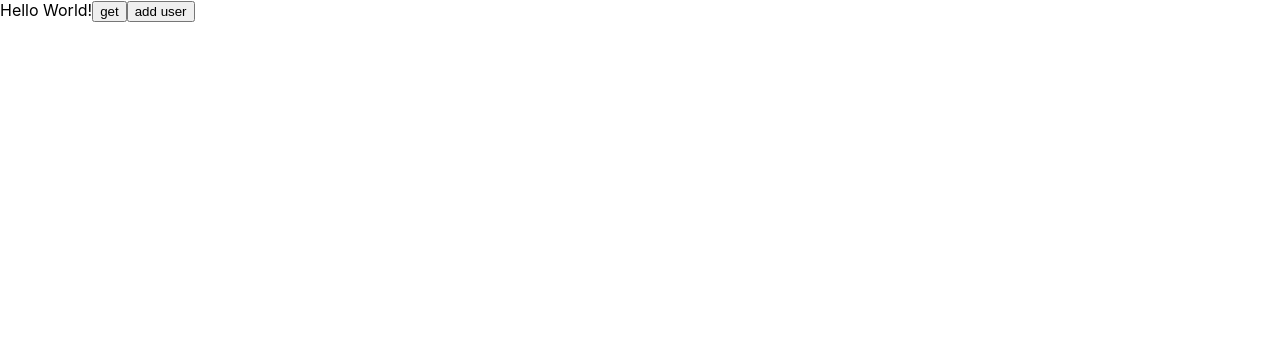
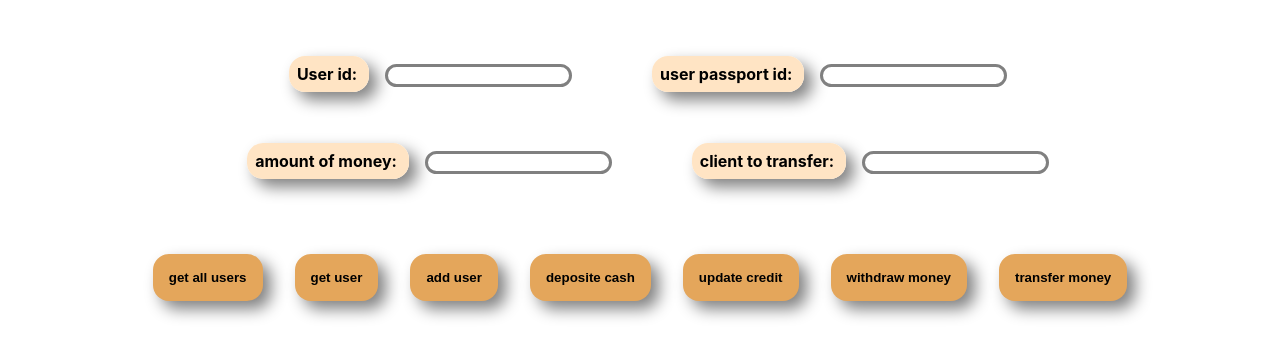
Before and after one commit to rajaaghanem/Bootcamp-mongodb-bank-API, a React (Create React App) app in the folder client/: page / in a window 1280 px wide. Shown: the top 358 px of the page. Built offline with nearby package versions, Linux system fonts and the light colour scheme.

Commit message:
add all axios functions

```diff
--- a/client/src/App.css
+++ b/client/src/App.css
@@ -1,38 +1,66 @@
-.App {
-  text-align: center;
+.app-container {
+  margin: 2rem;
 }
 
-.App-logo {
-  height: 40vmin;
-  pointer-events: none;
+.buttons-container {
+  display: flex;
+  margin: 2rem;
+  justify-content: center;
+  flex-wrap: wrap;
 }
 
-@media (prefers-reduced-motion: no-preference) {
-  .App-logo {
-    animation: App-logo-spin infinite 20s linear;
-  }
+.buttons-container button {
+  margin: 2rem;
+  margin: 1rem;
+  background-color: rgb(228, 166, 91);
+  padding: 1rem;
+  border-radius: 1rem;
+  text-align: center;
+  border: none;
+  cursor: pointer;
+  font-weight: bold;
+  box-shadow: 0.5rem 0.5rem 1rem grey;
 }
 
-.App-header {
-  background-color: #282c34;
-  min-height: 100vh;
+.inputs-container {
   display: flex;
-  flex-direction: column;
-  align-items: center;
+  /* margin: 2rem; */
+  flex-wrap: wrap;
   justify-content: center;
-  font-size: calc(10px + 2vmin);
-  color: white;
 }
 
-.App-link {
-  color: #61dafb;
+.inputs-container div {
+  margin: 2rem;
 }
 
-@keyframes App-logo-spin {
-  from {
-    transform: rotate(0deg);
-  }
-  to {
-    transform: rotate(360deg);
-  }
+.inputs-container label {
+  margin: 1rem;
+  background-color: bisque;
+  padding: 0.5rem;
+  border-radius: 1rem;
+  text-align: center;
+  font-weight: bold;
+  box-shadow: 0.5rem 0.5rem 1rem grey;
 }
+
+.inputs-container input {
+  border-radius: 1rem;
+  border: 0.2rem solid gray;
+}
+
+.card-container {
+  margin: 2rem;
+  text-align: center;
+  box-shadow: 0.5rem 0.5rem 1rem gray;
+  font-weight: bold;
+  width: 10rem;
+  height: 10rem;
+  background-color: beige;
+  border-radius: 2rem;
+  padding: 1rem;
+}
+
+.cards-container {
+  display: flex;
+  flex-wrap: wrap;
+}
--- a/client/src/App.js
+++ b/client/src/App.js
@@ -1,29 +1,170 @@
-// import './App.css';
+import './App.css';
 import myApi from "./api/Api";
+import React, { useState } from "react";
+
 
 function App() {
+
+  const [userId, setUserId] = useState("");
+  const [passportId, setPassportId] = useState("");
+  const [amount, setAmount] = useState("");
+  const [transfer, setTransfer] = useState("");
+  const [error, setError] = useState("");
+  const [users, setUsers] = useState([]);
+
   //get all users
   const getReq = async () => {
-    const { data } = await myApi.get("/users");
-    console.log(data);
+    setUsers([]);
+    setError("");
+    try{
+      const { data } = await myApi.get("/users");
+      setUsers(data);
+      console.log(data);
+    }catch(e){
+      setError(e.message);
+      console.log(error);
+    }
   };
 
+  const handleId =(e)=>{
+    setUserId(e.target.value);
+  }
+
+  const handlePassport=(e)=>{
+    setPassportId(e.target.value);
+  }
+
+  const handleAmount=(e)=>{
+    setAmount(e.target.value);
+  }
+
+  const  handleTransfer=(e)=>{
+    setTransfer(e.target.value);
+  }
+
   const postReq = async () => {
+    setUsers([]);
+    setError("");
     let obj = {
-      passID: "1213",
-      cash: 1000,
-      credit: 200,
+      passID: passportId,
+      cash: Number(amount) || 0,
+      credit: 0,
     };
-    const { data } = await myApi.post("/users", obj);
-    console.log(data);
+    try{
+      if (!passportId || !amount) {
+        throw new Error("One field or more are missing");
+      }
+      const { data } = await myApi.post("/users", obj);
+      setUsers([data]);
+      console.log(data);
+
+    }catch(e){
+      setError(e.message);
+      console.log(error);
+    }
   };
 
+  // deposit cash to a user
+  const postDepositeReq = async ()=>{
+    setUsers([]);
+    setError("");
+    const obj ={
+      amount: Number(amount)
+    }
+    try{
+      if(!userId) throw new Error("Must Enter an id");
+      const { data } = await myApi.patch(`/users/deposite/${userId}`, obj);
+      setUsers([data]);
+      console.log(data);
+    }catch(e){
+      setError(e.message);
+      console.log(error);
+    }
+  }
+
+  //add credit amount to the user credit
+  const postCreditReq = async ()=>{
+    setUsers([]);
+    setError("");
+    const obj ={
+      amount: Number(amount)
+    }
+    try{
+      if(!amount) throw new Error("Amount of money is missing");
+      const { data } = await myApi.patch(`/users/credit/${userId}`, obj);
+      setUsers([data]);
+      console.log(data);
+    }catch(e){
+      setError(e.message);
+      console.log(error);
+    }
+  }
+
+  const postWithdrawReq = async ()=>{
+    setUsers([]);
+    setError("");
+    const obj ={
+      amount: Number(amount)
+    }
+    try{
+      if(!amount) throw new Error("Amount of money is missing");
+      const { data } = await myApi.patch(`/users/withdraw/${userId}`, obj);
+      setUsers([data]);
+      console.log(data);
+    }catch(e){
+      setError(e.message);
+      console.log(error);
+    }
+  }
+
+
+   const postTransferReq = async ()=>{
+    setUsers([]);
+    setError("");
+     const obj = {
+       amount:  Number(amount),
+       id: transfer,
+     }
+    try{
+      if(!amount || !transfer) throw new Error("One field or more are missing")
+      const { data } = await myApi.patch(`/users/transfer/${userId}`, obj);
+      setUsers(data);
+      console.log(data);
+
+    }catch(e){
+      setError(e.message);
+      console.log(error);
+    }
+  }
+
+  const showUsers=()=>{
+    return users.map ((user)=>{
+      return (<div  className = "card-container" key={user.passID}>{`passport id: ${user.passID} cash: ${user.cash} credit: ${user.credit}`}</div>)
+    })
+  }
+
   return (
-    <div className="App">
-      {" "}
-      Hello World!
-      <button onClick={getReq}>get</button>
-      <button onClick={postReq}>add user</button>
+    <div className="app-container">
+      <div className="inputs-container">
+     <div><label>User id: </label><input onChange={handleId} value={userId}></input></div>
+      <div><label>user passport id: </label><input onChange={handlePassport} value={passportId}></input></div>
+      <div><label>amount of money: </label><input  onChange={handleAmount} value={amount}></input></div>
+      <div><label>client to transfer: </label><input onChange={handleTransfer} value={transfer}></input></div>
+      </div>
+
+      <div className="buttons-container">
+      <div><button onClick={getReq}>get all users</button></div>
+      <div><button >get user</button></div>
+      <div><button onClick={postReq}>add user</button></div>
+      <div><button onClick={postDepositeReq}>deposite cash</button></div>
+      <div><button onClick={postCreditReq}>update credit</button></div>
+      <div><button onClick={postWithdrawReq}>withdraw money</button></div>
+      <div><button onClick={postTransferReq}>transfer money</button></div>
+      </div>
+
+      <div className='cards-container'>{showUsers()}</div>
+      {error}
+
     </div>
   );
 }
```
Also changed, not shown: 1 other file (tests, documents, lock files or other folders).
